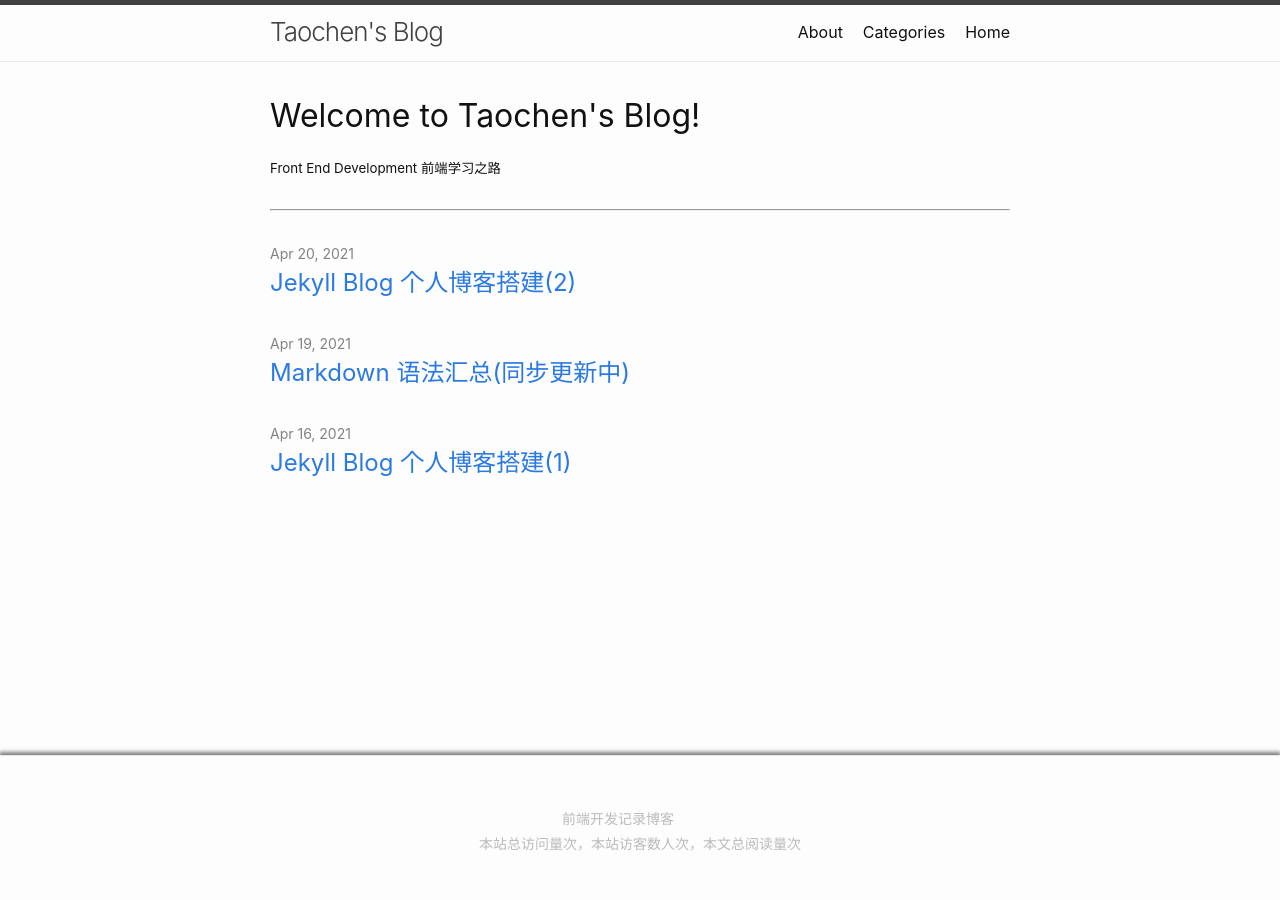
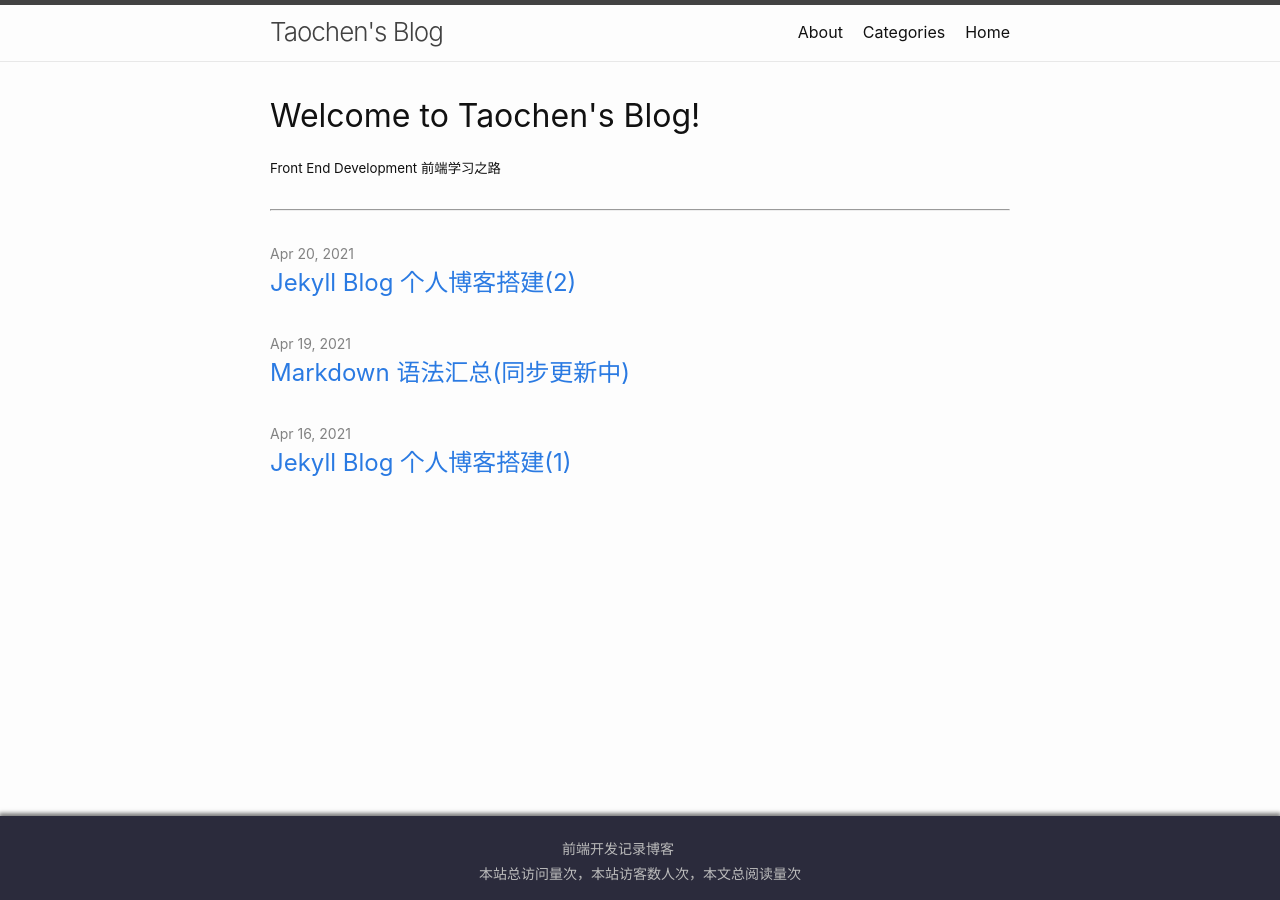
Before and after one commit to ThomasMental/ThomasMental.github.io, a Jekyll site: the page built from index.html, in a window 1280 px wide. Built offline with Jekyll 4.4.1, drawn with Linux system fonts in a browser that asks for light colours; comment, search, counter and statistics services are not loaded.

Commit message:
Update _layout.scss

```diff
--- a/_sass/minima/_layout.scss
+++ b/_sass/minima/_layout.scss
@@ -127,12 +127,9 @@
   bottom: 0;
   left: 0;
 
-  border-top: 1px solid $border-color-01;
-  padding: $spacing-unit 0;
-
   text-align: center;
   // margin-top: 50px;
-  background-color: $background-color;
+  background-color: #2b2b3c;
   box-shadow: 0 -2px 4px 1px rgba(0,0,0,0.5);
   color: #bbb;
   .wrapper {
```
